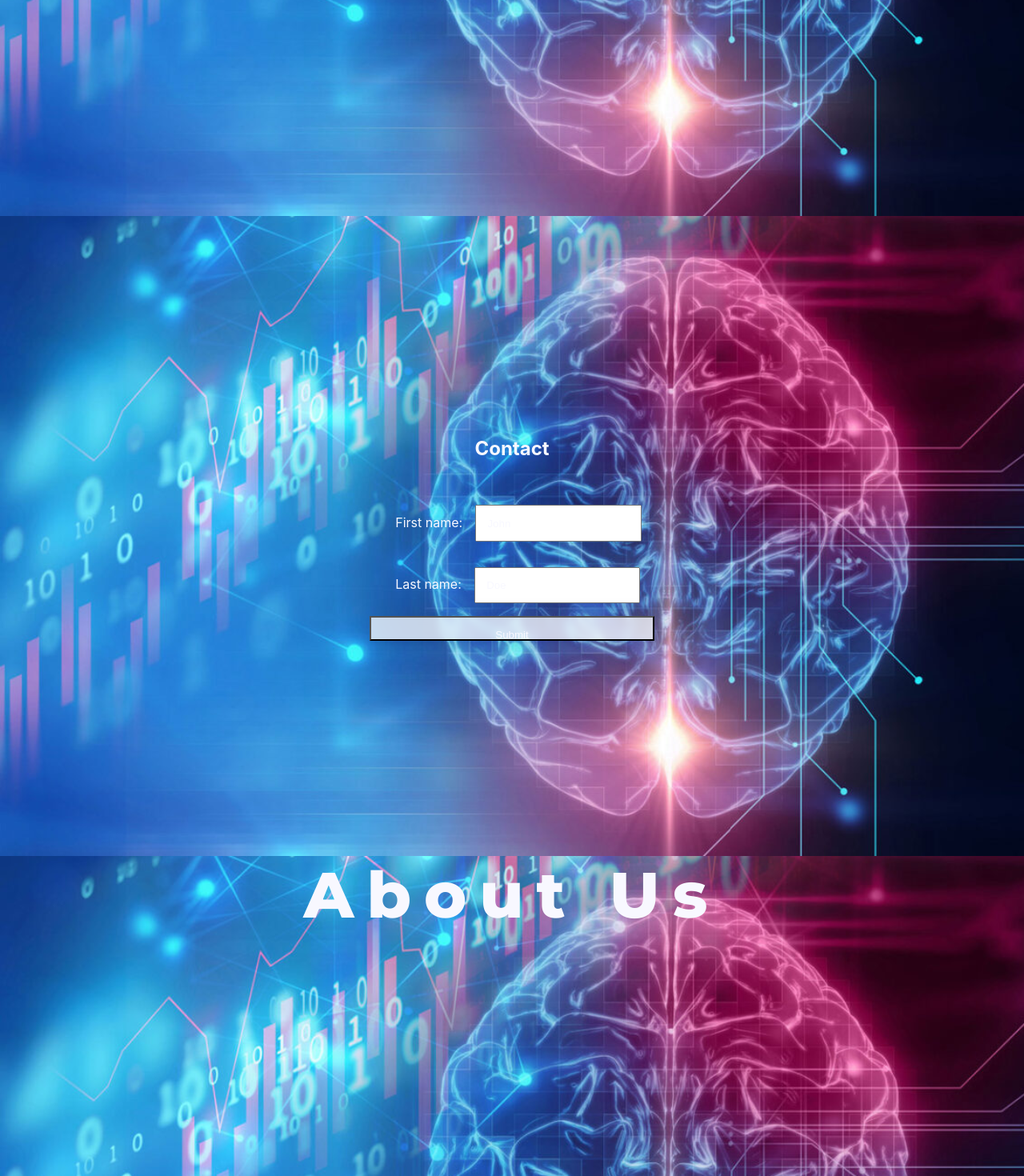
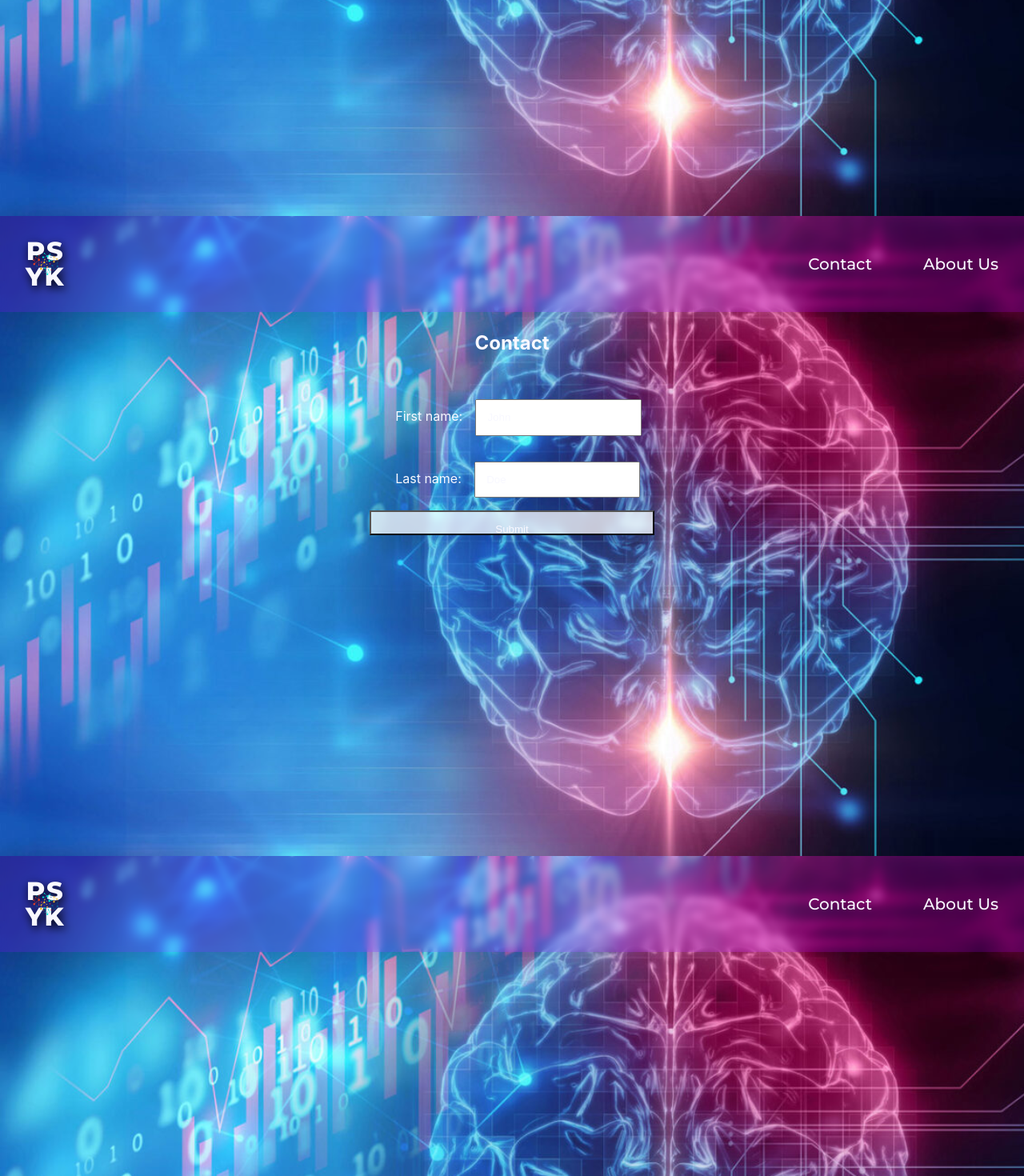
Before and after one commit to PsyKick-MIT/App, a React (Create React App) app: page / in a window 1280 px wide. Shown: the part 1330-2800 px from the top of the page at 80% size. Built offline with nearby package versions, Linux system fonts and the light colour scheme.

Commit message:
pysick: UI Improvements
Signed-off-by: Mohd Faraz <androiabledroid@gmail.com>

```diff
--- a/src/components/Main.js
+++ b/src/components/Main.js
@@ -21,12 +21,15 @@ export default function Main() {
 				<Logo data={setFetchData}/>
 			</section>
 			<section id="result">
+				<Header />
 				<Result data={fetchedData}/>
 			</section>
 			<section id="contact">
+				<Header />
 				<Contact />
 			</section>
 			<section id="about">
+				<Header />
 				<About />
 			</section>
 		</main>
--- a/src/components/about/About.css
+++ b/src/components/about/About.css
@@ -7,7 +7,8 @@
 #about * {
 	font-family: Montserrat,'Courier New', Courier, monospace;
 }
-#about h1 {
+#about > div h1 {
+	z-index:-1;
 	letter-spacing: 0.2em;
 	font-size: 5em;;
 }
--- a/src/components/contact/Contact.css
+++ b/src/components/contact/Contact.css
@@ -26,8 +26,8 @@
 	text-align: center;
 }
 
-#contact {
+/* #contact {
 	display: flex;
 	align-items: center;
 	justify-content: center;
-}
+} */
--- a/src/components/header/Header.css
+++ b/src/components/header/Header.css
@@ -16,7 +16,7 @@ header {
 	justify-content: space-between;
 	height: 15vh;
 	position: sticky;
-	top: 0;
+	/* top: 0; */
     width: 100%;
 	z-index: 1;
 }
--- a/src/components/header/Header.js
+++ b/src/components/header/Header.js
@@ -4,7 +4,9 @@ import interLogo from './inter-logo.svg'
 function Header() {
 	return (
 		<header>
-			<span className='logo'>
+			<span className='logo' onClick={() => {
+				window.location.replace("#main-1");
+			}}>
 				<h1>PS<br></br>YK</h1>
 				<img src={interLogo} alt="logo"></img>
 			</span>
```
